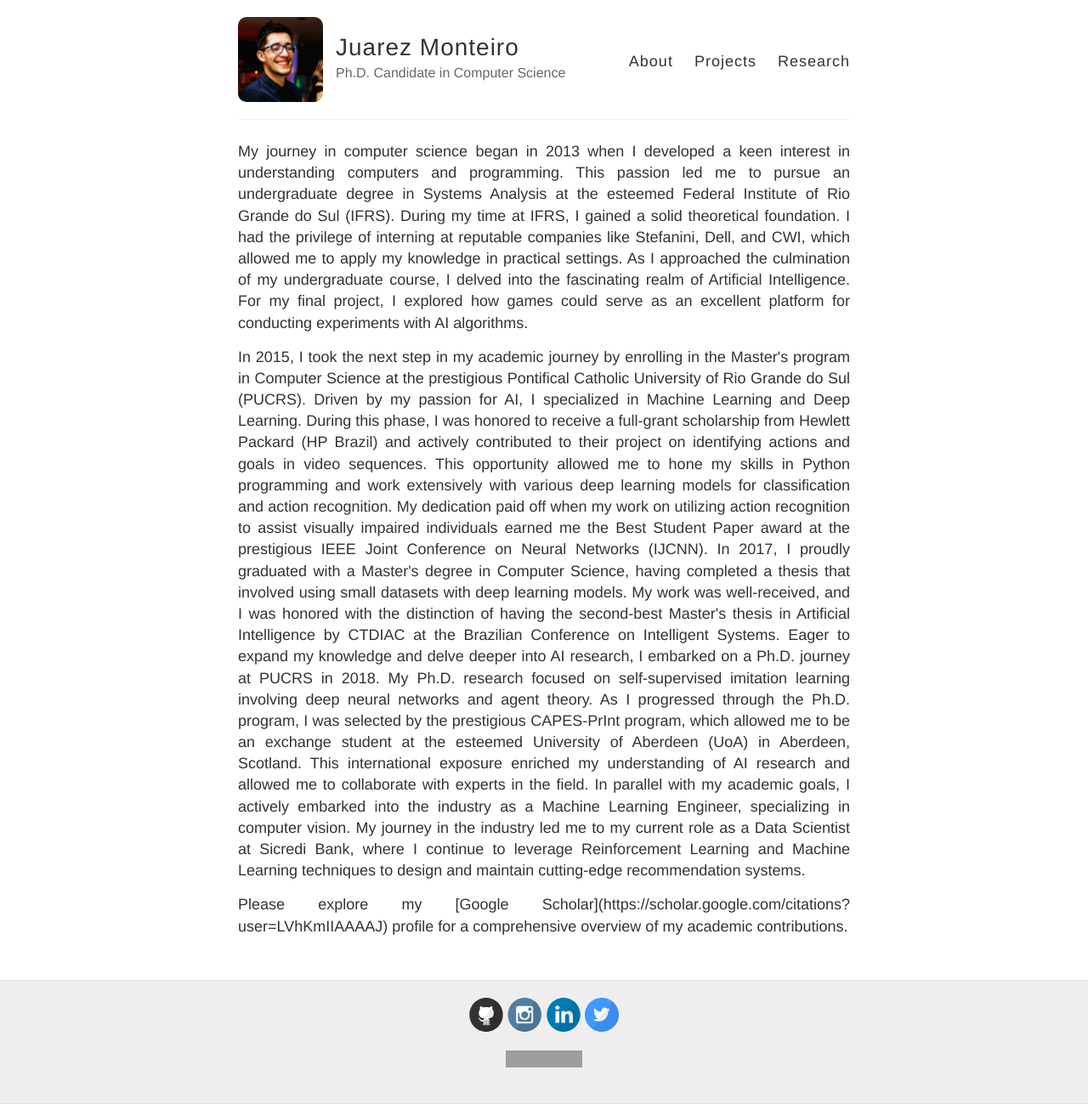
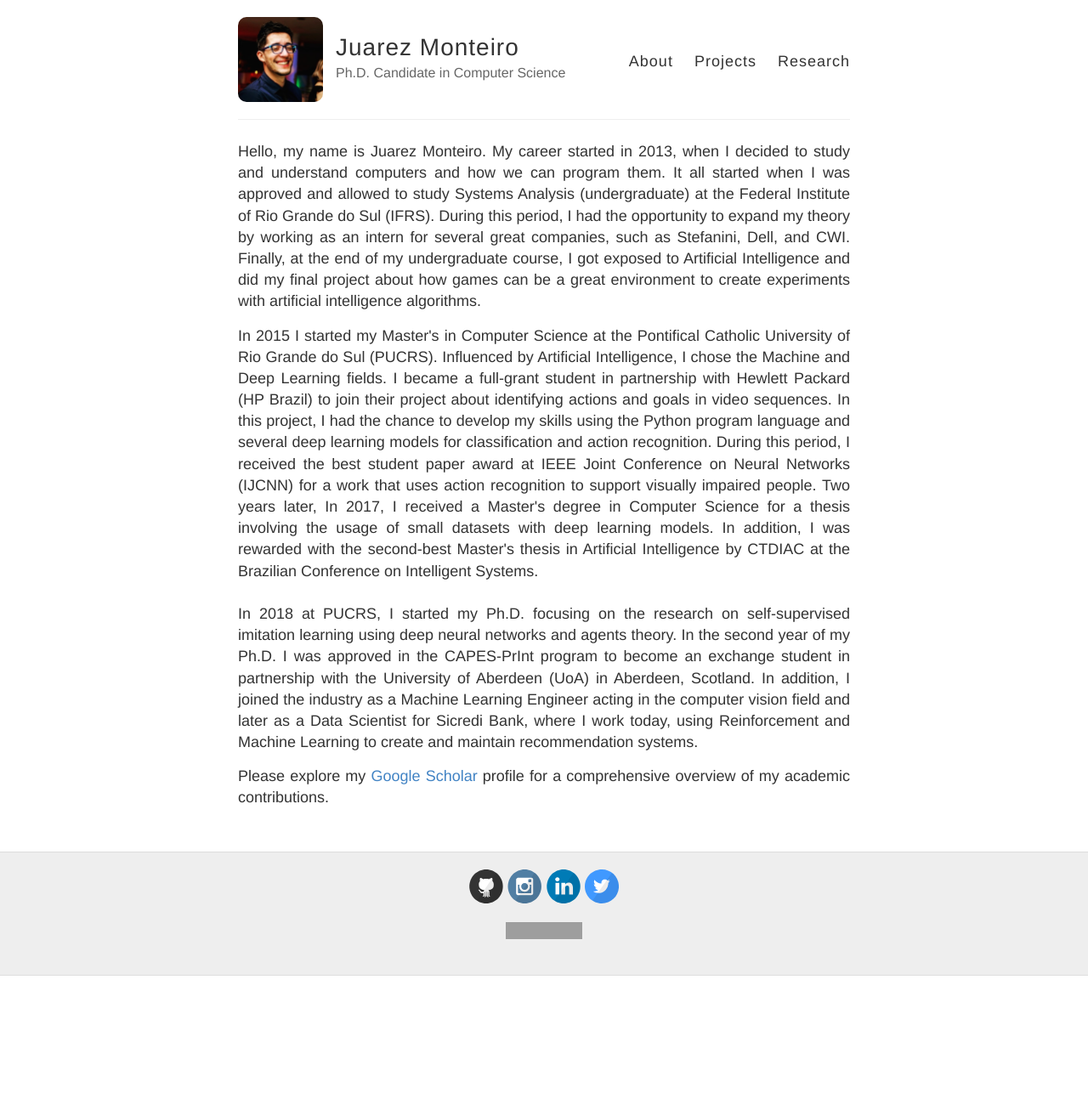
Before and after one commit to jrzmnt/jrzmnt.github.io, a Jekyll site: the page built from index.html, in a window 1280 px wide. Shown: the whole page at 85% size. Built offline with Jekyll 4.4.1, drawn with Linux system fonts in a browser that asks for light colours; after the commit the page ends 1148 px from its top, so only the background shows below that; grey boxes are pictures that could not be loaded.

Commit message:
fix index.html

```diff
--- a/index.html
+++ b/index.html
@@ -3,43 +3,37 @@ layout: default
 ---
 
 <p align="justify">
-    My journey in computer science began in 2013 when I developed a keen interest in understanding computers and
-    programming. This passion led me to pursue an undergraduate degree in Systems Analysis at the esteemed Federal
-    Institute of Rio Grande do Sul (IFRS). During my time at IFRS, I gained a solid theoretical foundation. I had the
-    privilege of interning at reputable companies like Stefanini, Dell, and CWI, which allowed me to apply my knowledge
-    in practical settings. As I approached the culmination of my undergraduate course, I delved into the fascinating
-    realm of Artificial Intelligence. For my final project, I explored how games could serve as an excellent platform
-    for conducting experiments with AI algorithms.
+    Hello, my name is Juarez Monteiro.
+
+    My career started in 2013, when I decided to study and understand computers and how we can program them. It all
+    started when I was approved and allowed to study Systems Analysis (undergraduate) at the Federal Institute of Rio
+    Grande do Sul (IFRS). During this period, I had the opportunity to expand my theory by working as an intern for
+    several great companies, such as Stefanini, Dell, and CWI. Finally, at the end of my undergraduate course, I got
+    exposed to Artificial Intelligence and did my final project about how games can be a great environment to create
+    experiments with artificial intelligence algorithms.
 </p>
 
 <p align="justify">
-    In 2015, I took the next step in my academic journey by enrolling in the Master's program in Computer Science at the
-    prestigious Pontifical Catholic University of Rio Grande do Sul (PUCRS). Driven by my passion for AI, I specialized
-    in Machine Learning and Deep Learning. During this phase, I was honored to receive a full-grant scholarship from
-    Hewlett Packard (HP Brazil) and actively contributed to their project on identifying actions and goals in video
-    sequences. This opportunity allowed me to hone my skills in Python programming and work extensively with various
-    deep learning models for classification and action recognition. My dedication paid off when my work on utilizing
-    action recognition to assist visually impaired individuals earned me the Best Student Paper award at the prestigious
-    IEEE Joint Conference on Neural Networks (IJCNN).
+    In 2015 I started my Master's in Computer Science at the Pontifical Catholic University of Rio Grande do Sul
+    (PUCRS). Influenced by Artificial Intelligence, I chose the Machine and Deep Learning fields. I became a full-grant
+    student in partnership with Hewlett Packard (HP Brazil) to join their project about identifying actions and goals in
+    video sequences. In this project, I had the chance to develop my skills using the Python program language and
+    several deep learning models for classification and action recognition. During this period, I received the best
+    student paper award at IEEE Joint Conference on Neural Networks (IJCNN) for a work that uses action recognition to
+    support visually impaired people. Two years later, In 2017, I received a Master's degree in Computer Science for a
+    thesis involving the usage of small datasets with deep learning models. In addition, I was rewarded with the
+    second-best Master's thesis in Artificial Intelligence by CTDIAC at the Brazilian Conference on Intelligent Systems.
+    <br><br>
 
-    In 2017, I proudly graduated with a Master's degree in Computer Science, having completed a thesis that involved
-    using small datasets with deep learning models. My work was well-received, and I was honored with the distinction of
-    having the second-best Master's thesis in Artificial Intelligence by CTDIAC at the Brazilian Conference on
-    Intelligent Systems.
-
-    Eager to expand my knowledge and delve deeper into AI research, I embarked on a Ph.D. journey at PUCRS in 2018. My
-    Ph.D. research focused on self-supervised imitation learning involving deep neural networks and agent theory. As I
-    progressed through the Ph.D. program, I was selected by the prestigious CAPES-PrInt program, which allowed me to be
-    an exchange student at the esteemed University of Aberdeen (UoA) in Aberdeen, Scotland. This international exposure
-    enriched my understanding of AI research and allowed me to collaborate with experts in the field.
-
-    In parallel with my academic goals, I actively embarked into the industry as a Machine Learning Engineer,
-    specializing in computer vision. My journey in the industry led me to my current role as a Data Scientist at Sicredi
-    Bank, where I continue to leverage Reinforcement Learning and Machine Learning techniques to design and maintain
-    cutting-edge recommendation systems.
+    In 2018 at PUCRS, I started my Ph.D. focusing on the research on self-supervised imitation learning using deep
+    neural networks and agents theory. In the second year of my Ph.D. I was approved in the CAPES-PrInt program to
+    become an exchange student in partnership with the University of Aberdeen (UoA) in Aberdeen, Scotland. In addition,
+    I joined the industry as a Machine Learning Engineer acting in the computer vision field and later as a Data
+    Scientist for Sicredi Bank, where I work today, using Reinforcement and Machine Learning to create and maintain
+    recommendation systems.
 </p>
 
 <p align="justify">
-    Please explore my [Google Scholar](https://scholar.google.com/citations?user=LVhKmIIAAAAJ) profile for a
+    Please explore my <a href="https://scholar.google.com/citations?user=LVhKmIIAAAAJ">Google Scholar</a> profile for a
     comprehensive overview of my academic contributions.
 </p>
```
